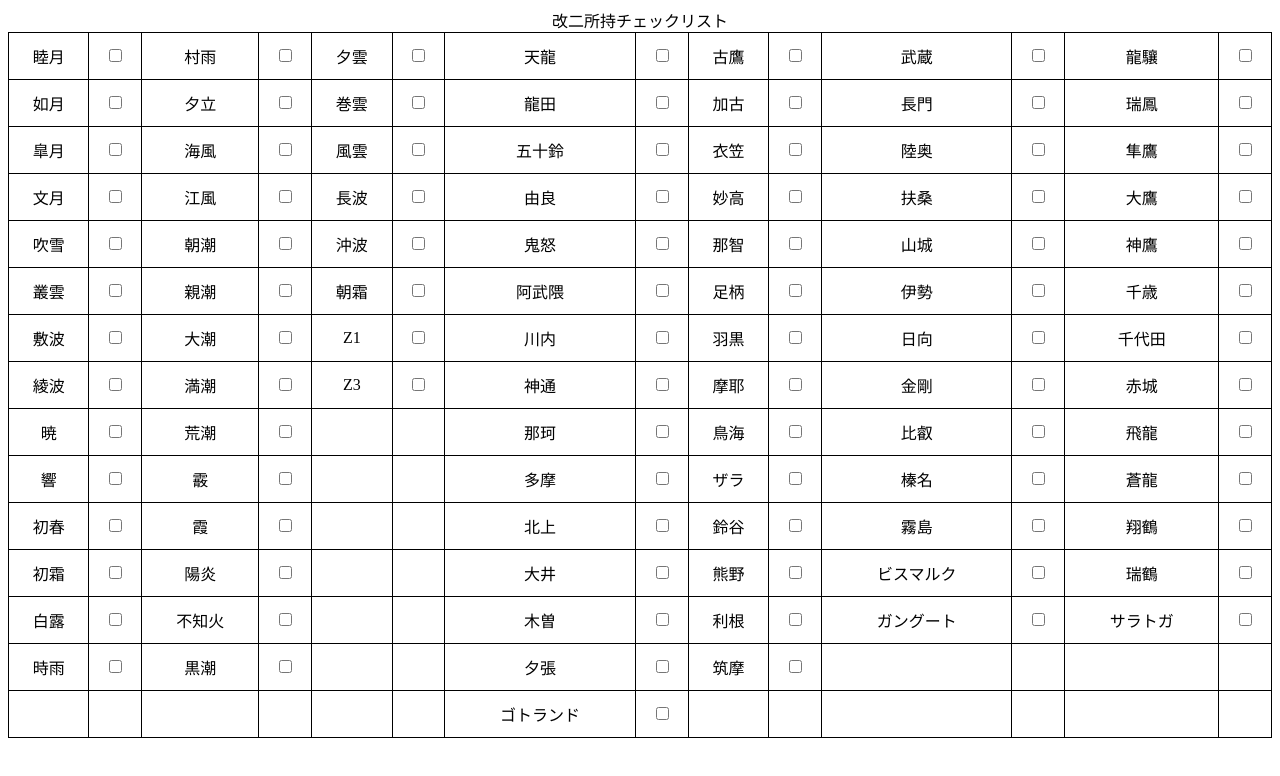
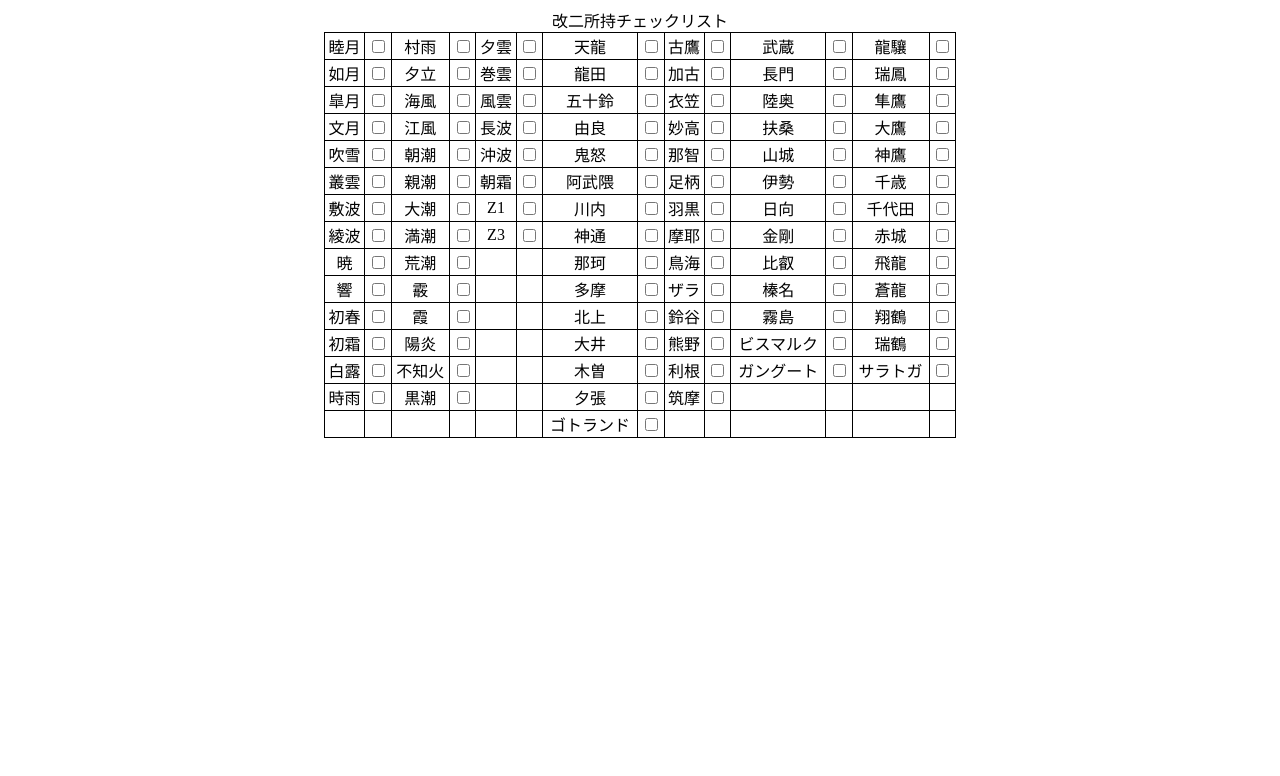
Before and after one commit to Nixajin/Nixajin.github.io, a plain HTML site: page index.html in a window 1280 px wide. Drawn offline with Linux system fonts and the light colour scheme.

```diff
--- a/index.css
+++ b/index.css
@@ -13,8 +13,8 @@
 
 table
 {
- width: 100%;
- height: 90%;
+ width: 50%;
+ height: 50%;
  border-collapse: collapse;
 }
 
@@ -23,3 +23,8 @@
  text-align: center;
  border: solid 1.5px black;
 }
+
+table td
+{
+ white-space: nowrap;
+}
```
